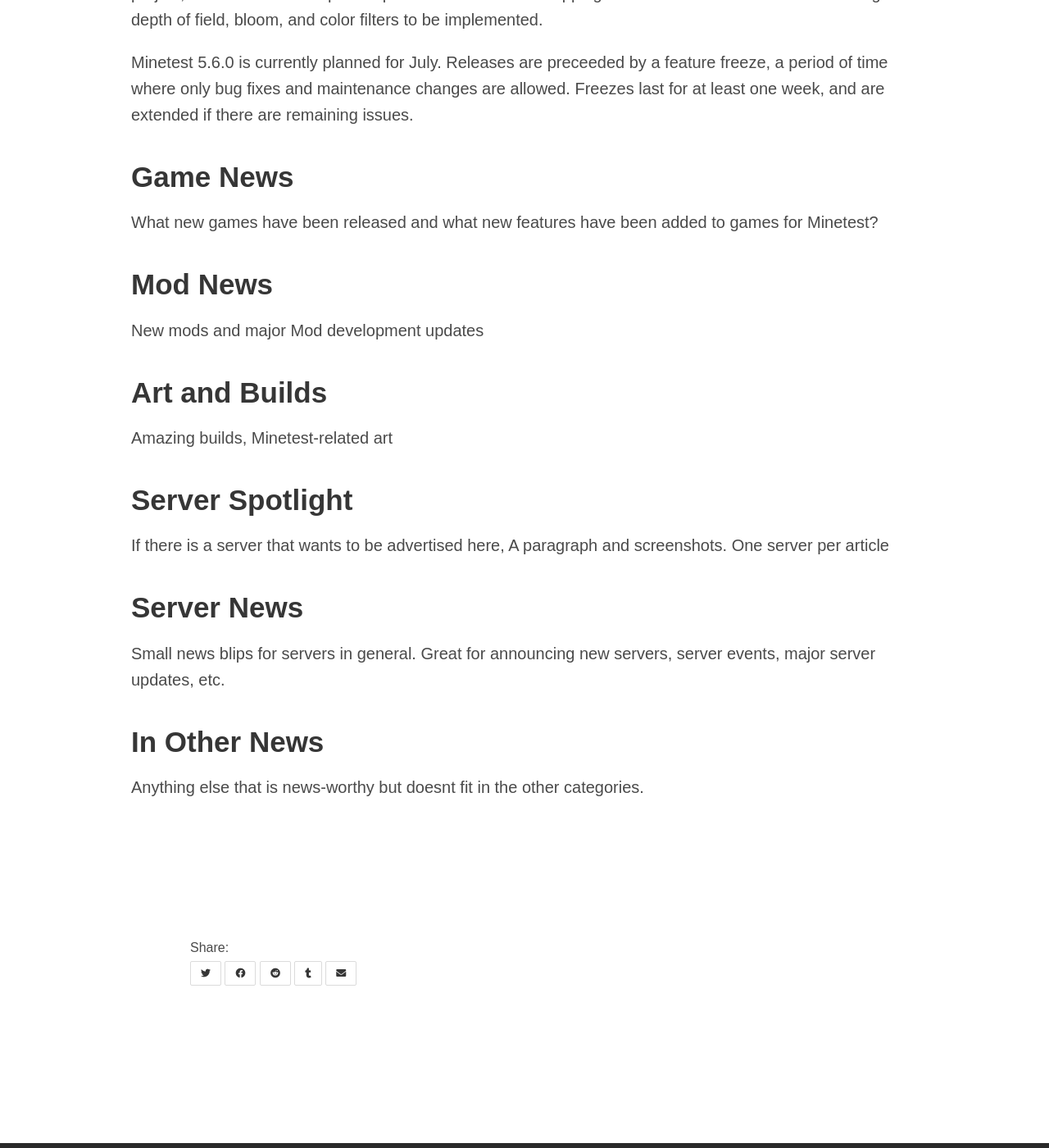
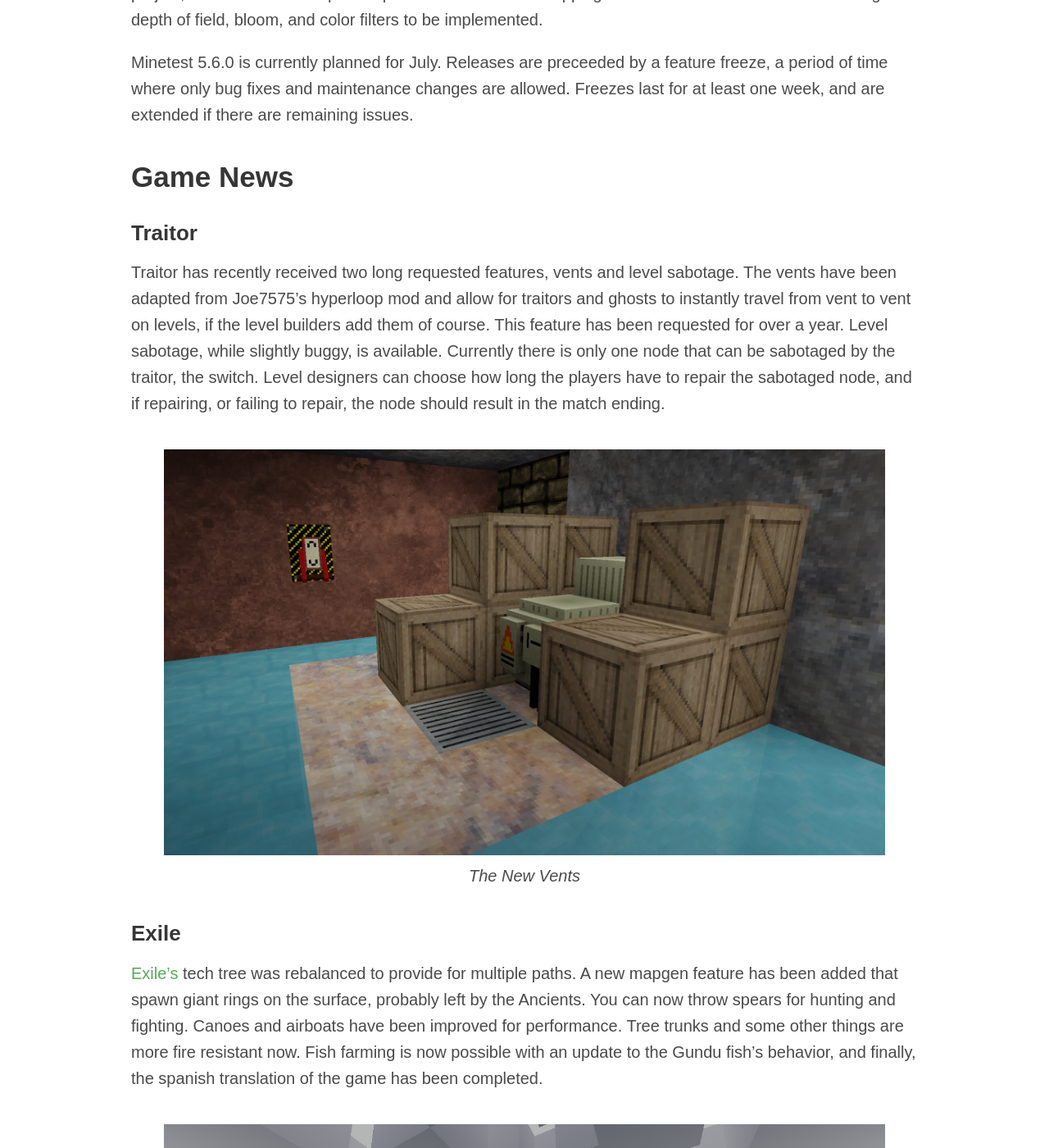
Before and after one commit to minetest/blog, a Jekyll site: the page built from _posts/2022-07-01-June.md, in a window 1280 px wide and 1400 px high, scrolled down 2057 px. Shown: the whole window at 82% size. Built offline with Jekyll 4.4.1, drawn with Linux system fonts in a browser that asks for light colours; some of the changed text lies outside the part shown.

Commit message:
add content

```diff
--- a/_posts/2022-07-01-June.md
+++ b/_posts/2022-07-01-June.md
@@ -59,31 +59,47 @@
 
 ## Game News <a name="games"></a>
 
+### Traitor
 
-What new games have been released and what new features have been added to games for Minetest?
+Traitor has recently received two long requested features, vents and level sabotage. The vents have been adapted from Joe7575's hyperloop mod and allow for traitors and ghosts to instantly travel from vent to vent on levels, if the level builders add them of course. This feature has been requested for over a year. Level sabotage, while slightly buggy, is available. Currently there is only one node that can be sabotaged by the traitor, the switch. Level designers can choose how long the players have to repair the sabotaged node, and if repairing, or failing to repair, the node should result in the match ending.
+
+
+{% include figure.html src="/static/blog/2022_June/traitor1.png" caption="The New Vents" %}
+
+### Exile
+
+[Exile's](https://content.minetest.net/packages/Mantar/exile/) tech tree was rebalanced to provide for multiple paths. A new mapgen feature has been added that spawn giant rings on the surface, probably left by the Ancients.
+You can now throw spears for hunting and fighting. Canoes and airboats have been improved for performance. Tree trunks and some other things are more fire resistant now.
+Fish farming is now possible with an update to the Gundu fish's behavior, and finally, the spanish translation of the game has been completed.
+
+{% include figure.html src="/static/blog/2022_June/exile_rings.png" caption="Giant Rings Rise from the Sea" %}
 
 ## Mod News <a name="mods"></a>
 
+### Colour Jump
 
-New mods and major Mod development updates
+[MrFreeman's](https://content.minetest.net/users/MrFreeman/) first mod is a minigame called [Colour Jump](https://content.minetest.net/packages/MrFreeman/colour_jump/). Its all about jumping on the correct platform before you get eliminated.
+
+### pilzmod
+
+[Phii](https://content.minetest.net/users/Phii/) has released ["pilzmod"](https://content.minetest.net/packages/Phii/pilzmod/), an interesting new biome mod. It adds an unnatural mushroom biome that must be spawned to appear. After that, it grows on its own accord, and can only be contained by defeating the boss that will spawn in it.
+
+{% include figure.html src="/static/blog/2022_June/pilz.png" caption="The Monsters that Come" %}
 
 ## Art and Builds <a name="art"></a>
 
+{% include figure.html src="/static/blog/2022_June/sb66.jpg" caption="SB66's Lovely castle on a hill" %}
 
-Amazing builds, Minetest-related art
-
-## Server Spotlight <a name="s-spotlight"></a>
-
-
-If there is a server that wants to be advertised here, A paragraph and screenshots.
-One server per article
 
 ## Server News <a name="s-news"></a>
 
+### From In our Midst:
+<sub>minetest.eticadigitale.org:30010</sub>
 
-Small news blips for servers in general. Great for announcing new servers, server events, major server updates, etc.
+Traitor is running on the 'In Our Midst' server where there is currently work being done on an academy which further explains game mechanics for players and builders.
+The Vents update featured above is already implemented in some arenas; grab a few freinds and check it out!
 
-## In Other News <a name="s-news"></a>
+### From A.E.S. Minigames
+<sub>minetest.eticadigitale.org:30010</sub>
 
-
-Anything else that is news-worthy but doesnt fit in the other categories.
+The winner of the last blockleague tournament was team Horizon. Congrats to the winners; stay tuned for the next tournament!
```
Also changed, not shown: other parts of _posts/2022-07-01-June.md (+1 -1 lines), static/blog/2022_June/exile_rings.png (added), static/blog/2022_June/river.jpg (added), static/blog/2022_June/sb66.jpg (added), static/blog/2022_June/traitor1.png (added), 1 other file.
